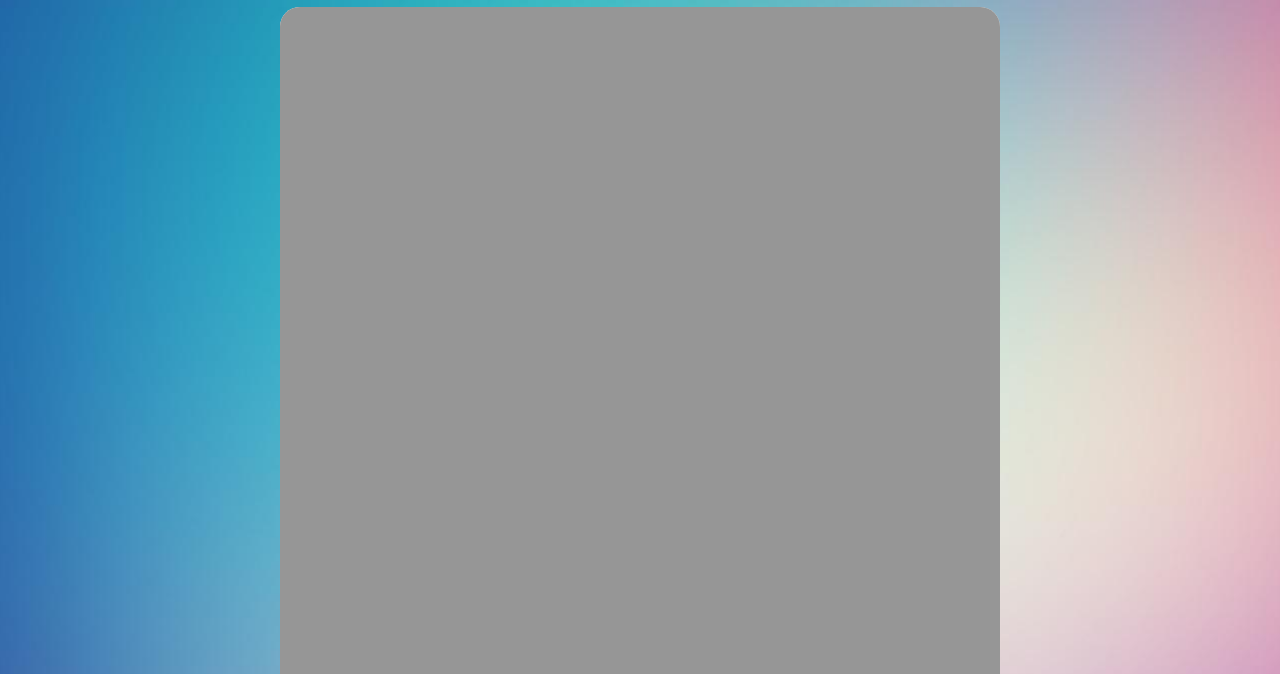
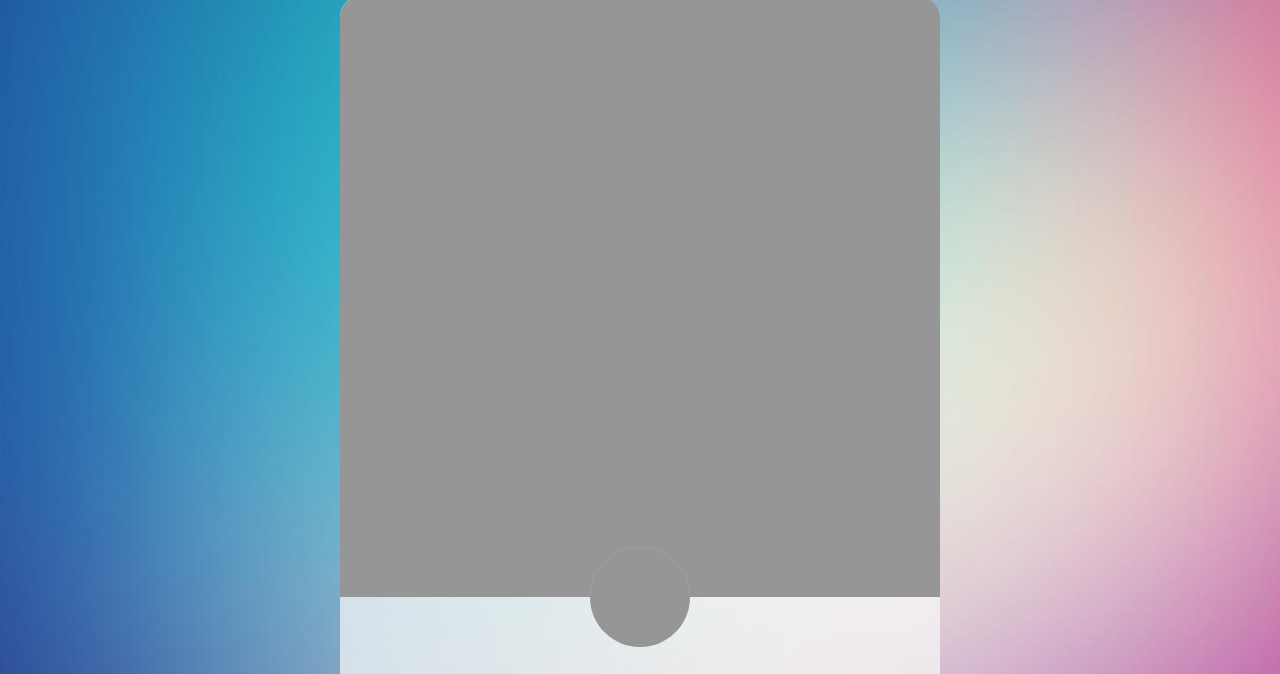
Before and after one commit to jayxwoo/pj-wApp-3--weather_app, a plain HTML site: page index.html in a window 1280 px wide. Shown: the part 169-843 px from the top of the page. Drawn offline with Linux system fonts and the light colour scheme; placeholder pictures from the web are drawn by us.

Commit message:
// minor layout update; width, padding

```diff
--- a/css/style.css
+++ b/css/style.css
@@ -26,8 +26,8 @@
 body { font-family: Helvetica; }
 
 /* app container & app main */
-.app-container { background-image: url(../img/app-bg.jpg); width: 100vw; min-height: 100vh; background-size: cover; background-position: center; background-repeat: no-repeat; display: flex; align-items: center; justify-content: center; padding: 30px; }
-.app-main { text-align: center; width: 100%; max-width: calc(1440px*0.5); }
+.app-container { background-image: url(../img/app-bg.jpg); width: 100vw; min-height: 100vh; background-size: cover; background-position: center; background-repeat: no-repeat; display: flex; align-items: center; justify-content: center; padding: 20px; }
+.app-main { text-align: center; width: 80%; max-width: 600px; }
 
 /* header */
 .header { background-color: var(--main); border-radius: 20px; padding: 25px; color: var(--contrast); margin-bottom: 10px; }
```
